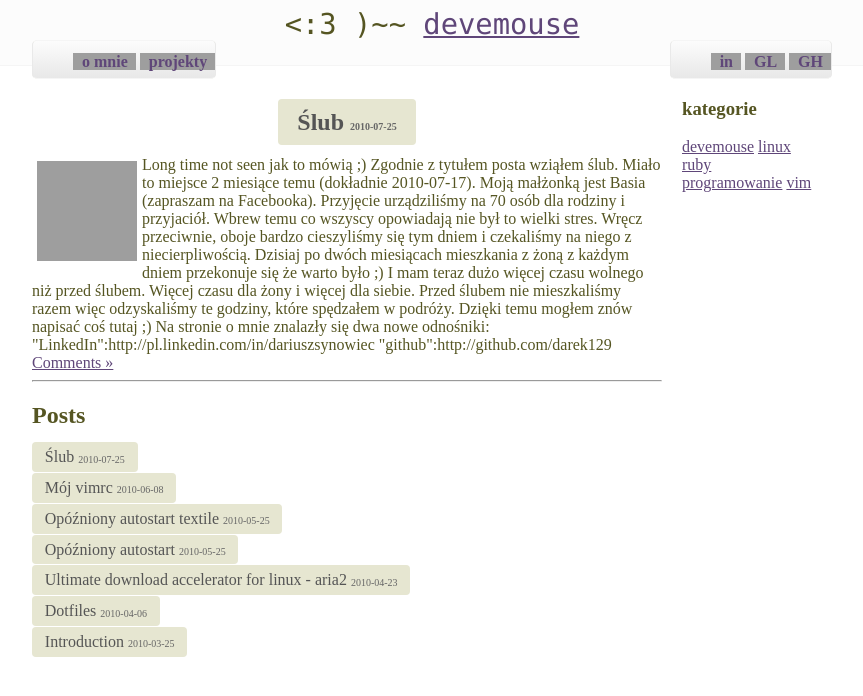
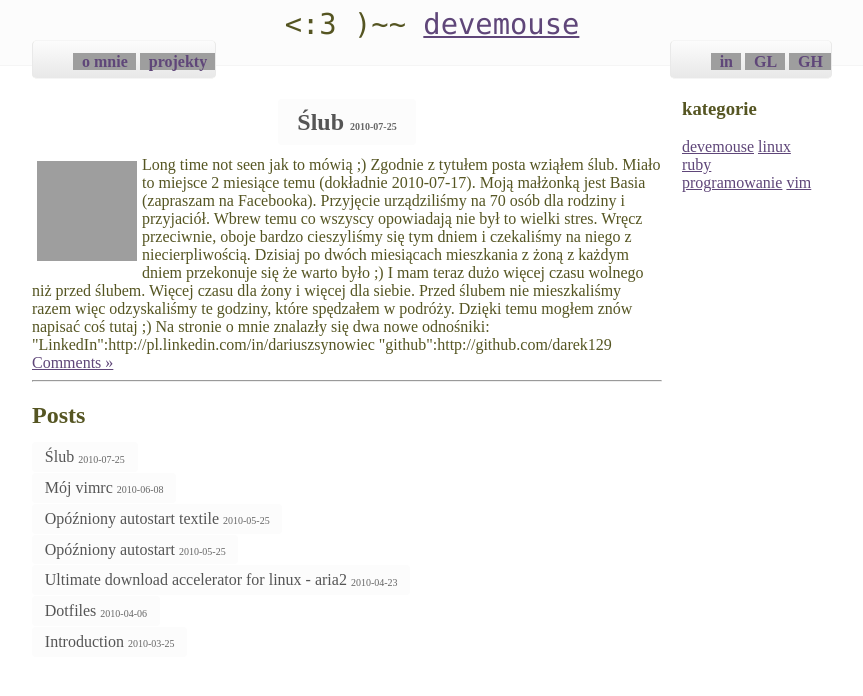
Before and after one commit to devemouse/devemouse.github.com, a Jekyll site: the page built from index.html, in a window 1280 px wide. Shown: the top 696 px of the page, without its empty margins (218-1081 px from the left). Built offline with Jekyll 4.4.1, drawn with Linux system fonts in a browser that asks for light colours; Markdown is read by kramdown in place of the engine named in the settings; grey boxes are pictures that could not be loaded.

Commit message:
updated css

```diff
--- a/css/default.css
+++ b/css/default.css
@@ -68,7 +68,7 @@
      padding: 0.4em 0.8em;
      text-decoration: none;
      color: #555;
-     background: #E6E6D1;
+     background: #FCFCFC;
      border-radius: 4px;
      -moz-border-radius: 4px;
      -webkit-border-radius: 4px;
@@ -89,7 +89,7 @@
      padding: 0.4em 0.8em;
      text-decoration: none;
      color: #555;
-     background: #E6E6D1;
+     background: #FCFCFC;
      border-radius: 4px;
      -moz-border-radius: 4px;
      -webkit-border-radius: 4px;
@@ -97,7 +97,7 @@
 
   .posts_list li a:hover, .posts_list li a:active {
      color: #222;
-     background: #D6D6C1;
+     background: #E8E8E8;
   }
 
 
```
